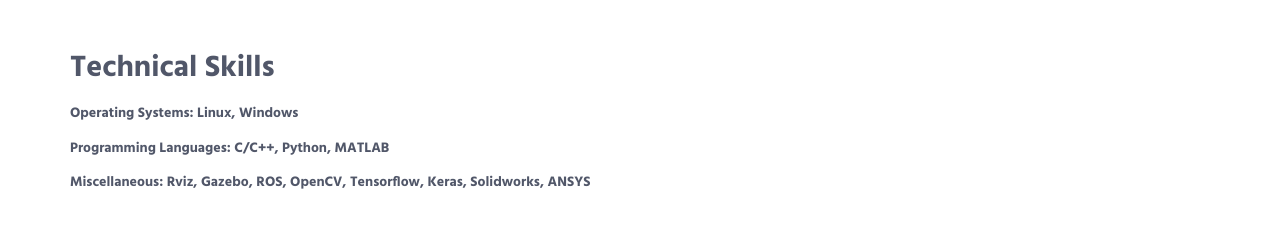
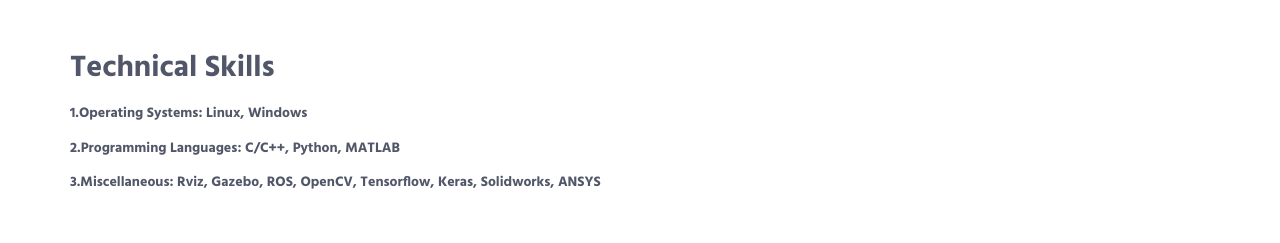
Before and after one commit to saurabhp369/saurabhpalande, a plain HTML site: page index.html in a window 1280 px wide. Shown: the part 973-1216 px from the top of the page. Drawn offline with Linux system fonts and the light colour scheme.

Commit message:
Update index.html

```diff
--- a/index.html
+++ b/index.html
@@ -113,13 +113,13 @@
                         <h2>Technical Skills</h2>
                         <!-- Progress Box -->
                         <div class="progress-box">
-                            <h5>Operating Systems: Linux, Windows</h5>
+                            <h5>1.Operating Systems: Linux, Windows</h5>
                         </div>
                         <div class="progress-box">
-                            <h5>Programming Languages: C/C++, Python, MATLAB</h5>
+                            <h5>2.Programming Languages: C/C++, Python, MATLAB</h5>
                         </div>
                         <div class="progress-box">
-                            <h5>Miscellaneous: Rviz, Gazebo, ROS, OpenCV, Tensorflow, Keras, Solidworks, ANSYS</h5>
+                            <h5>3.Miscellaneous: Rviz, Gazebo, ROS, OpenCV, Tensorflow, Keras, Solidworks, ANSYS</h5>
                         </div>
                         <!-- End Progress Box -->
                     </div>
```
